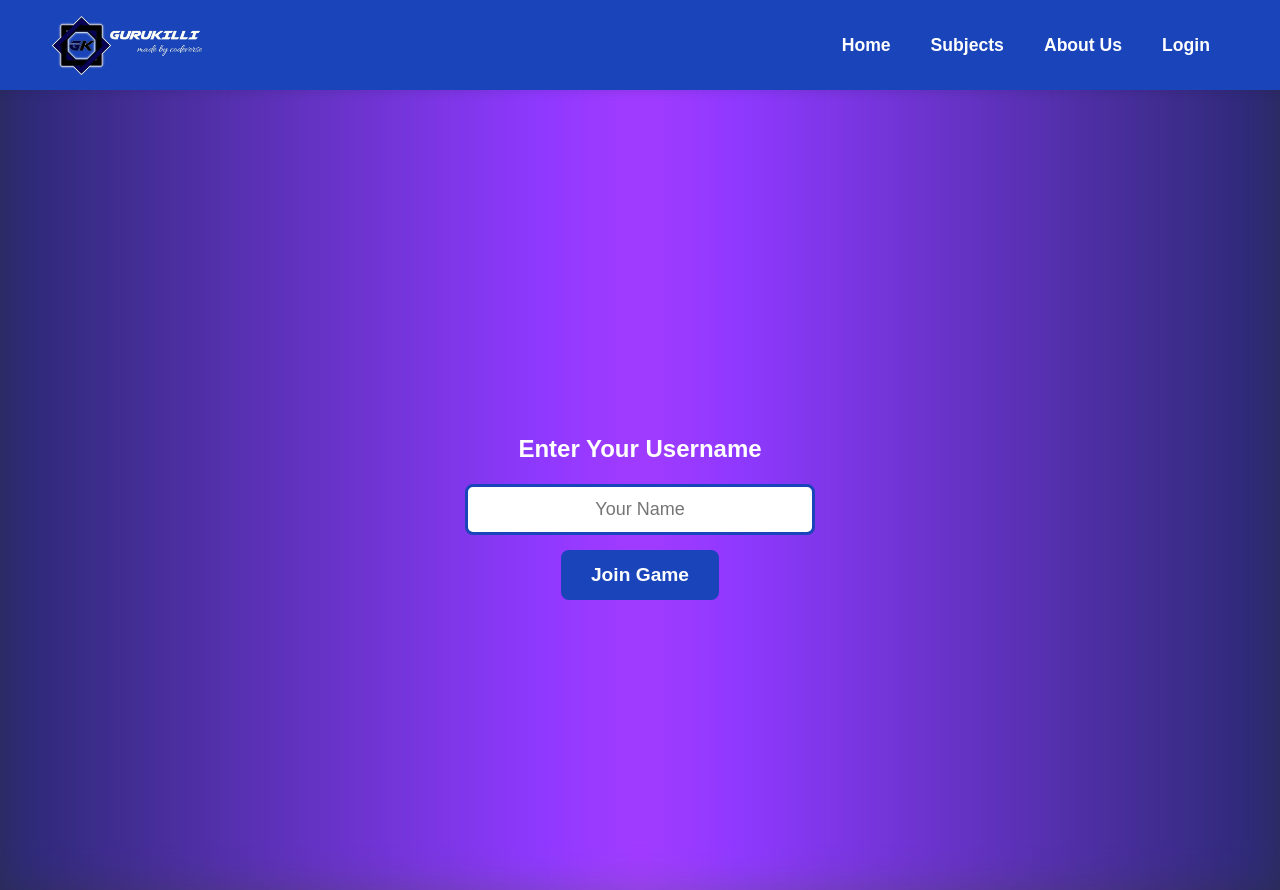
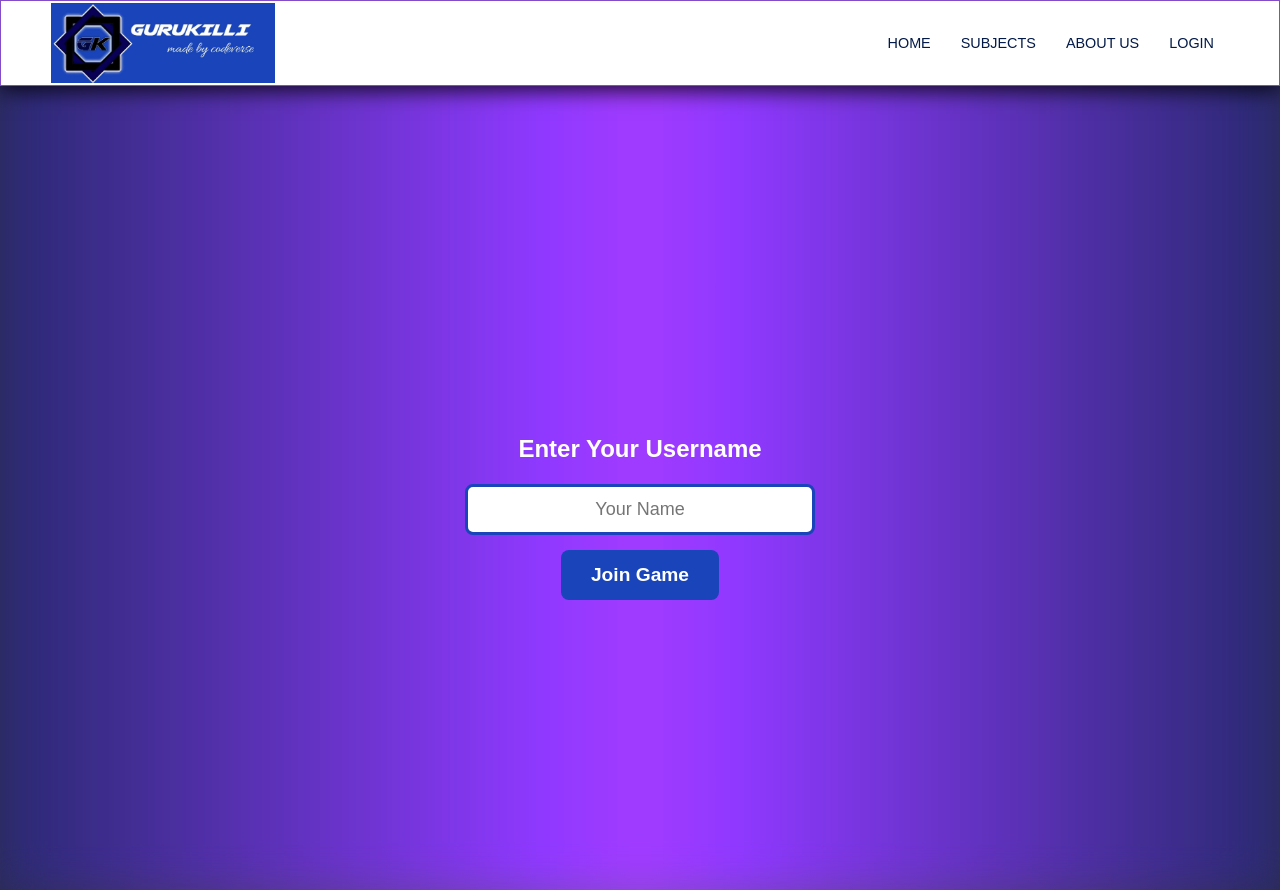
Before and after one commit to AKSHAYKEDAR33/history_multiplayer, a website with bundled scripts: page public/index.html in a window 1280 px wide. Built offline with nearby package versions, Linux system fonts and the light colour scheme; files whose address does not match are found by name.

Commit message:
Update style.css

```diff
--- a/public/style.css
+++ b/public/style.css
@@ -107,18 +107,24 @@ button:hover {
 
 /* Navbar Styling */
 .navbar {
+    border: 1px solid #854cc7;
     display: flex;
     justify-content: space-between;
     align-items: center;
-    padding: 15px 50px;
-    background: #1944ba;
+    padding: 2px 50px;
+    background: white;
+    transition: all 0.3s ease;
+}
+
+.navbar.sticky {
     position: fixed;
     top: 0;
     left: 0;
     right: 0;
     z-index: 1000;
-    box-shadow: 0 2px 10px rgba(0, 0, 0, 0.1);
+    box-shadow: 0 5px 20px rgba(0, 0, 0, 0.8);
 }
+
 
 .logo-container {
     display: flex;
@@ -126,44 +132,43 @@ button:hover {
 }
 
 .logo {
-    height: 60px;
+    height: 80px;
     width: auto;
 }
 
 .navbar ul {
     display: flex;
     list-style: none;
+    margin-left: 55px;
+
 }
+
 
 .navbar ul li {
     list-style: none;
     display: inline-block;
-    margin: 0 20px;
+    margin: 0 15px;
     position: relative;
 }
 
 .navbar ul li a {
     text-decoration: none;
-    color: #fff;
-    font-size: 1.1rem;
-    font-weight: bold;
-}
-
-.navbar ul li:hover a {
-    color: #8ca7f0;
+    color: #031946;
+    text-transform: uppercase;
+    font-size: 0.9rem;
 }
 
 .navbar ul li::after {
     content: '';
-    height: 3px;
+    height: 2.5px;
     width: 0;
-    background: #8ca7f0;
+    background: #031946;
     position: absolute;
     left: 0;
-    bottom: -5px;
+    bottom: -2px;
     transition: 0.5s;
 }
 
 .navbar ul li:hover::after {
-    width: 100%;
+    width: 65%;
 }
```
